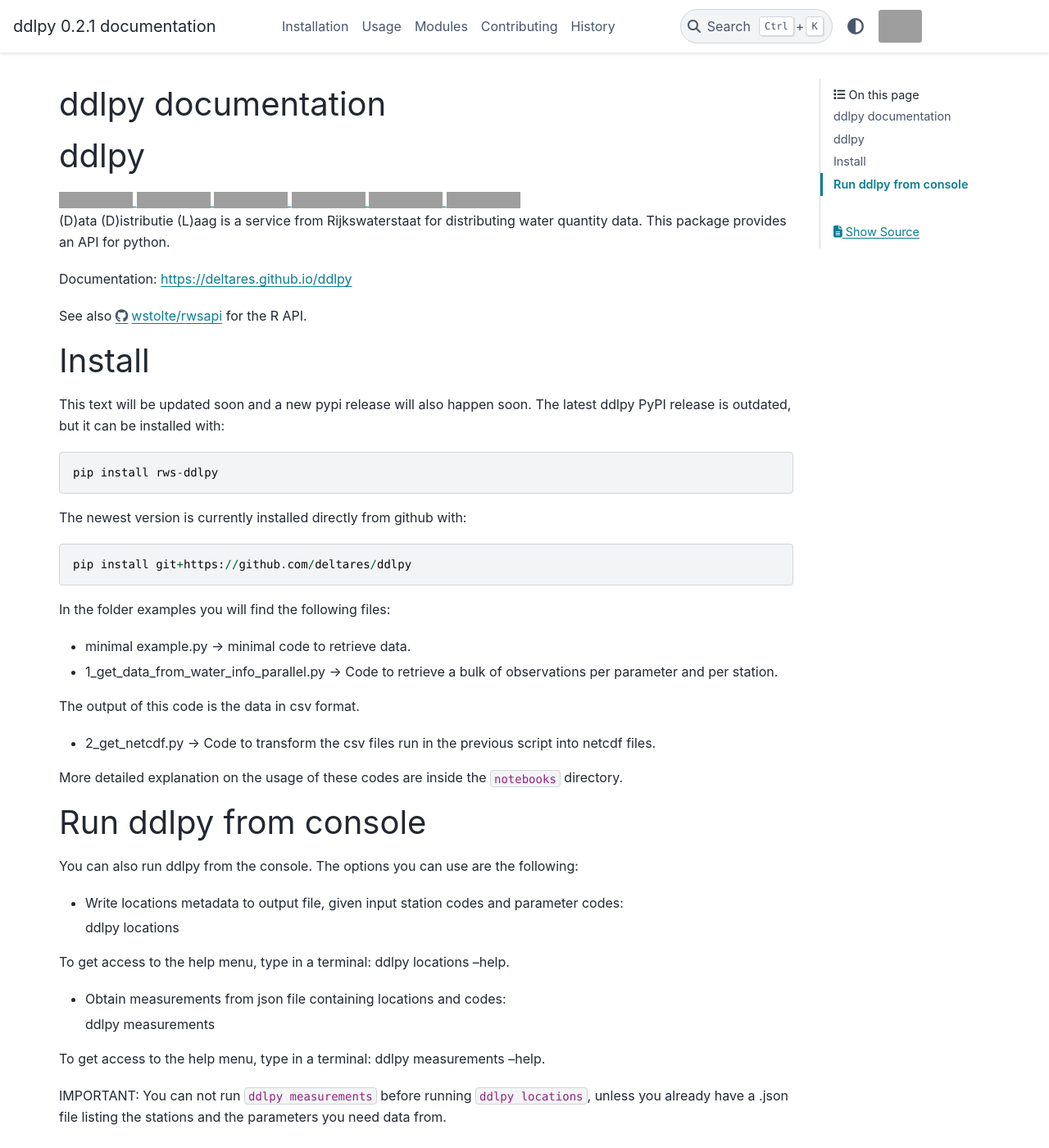
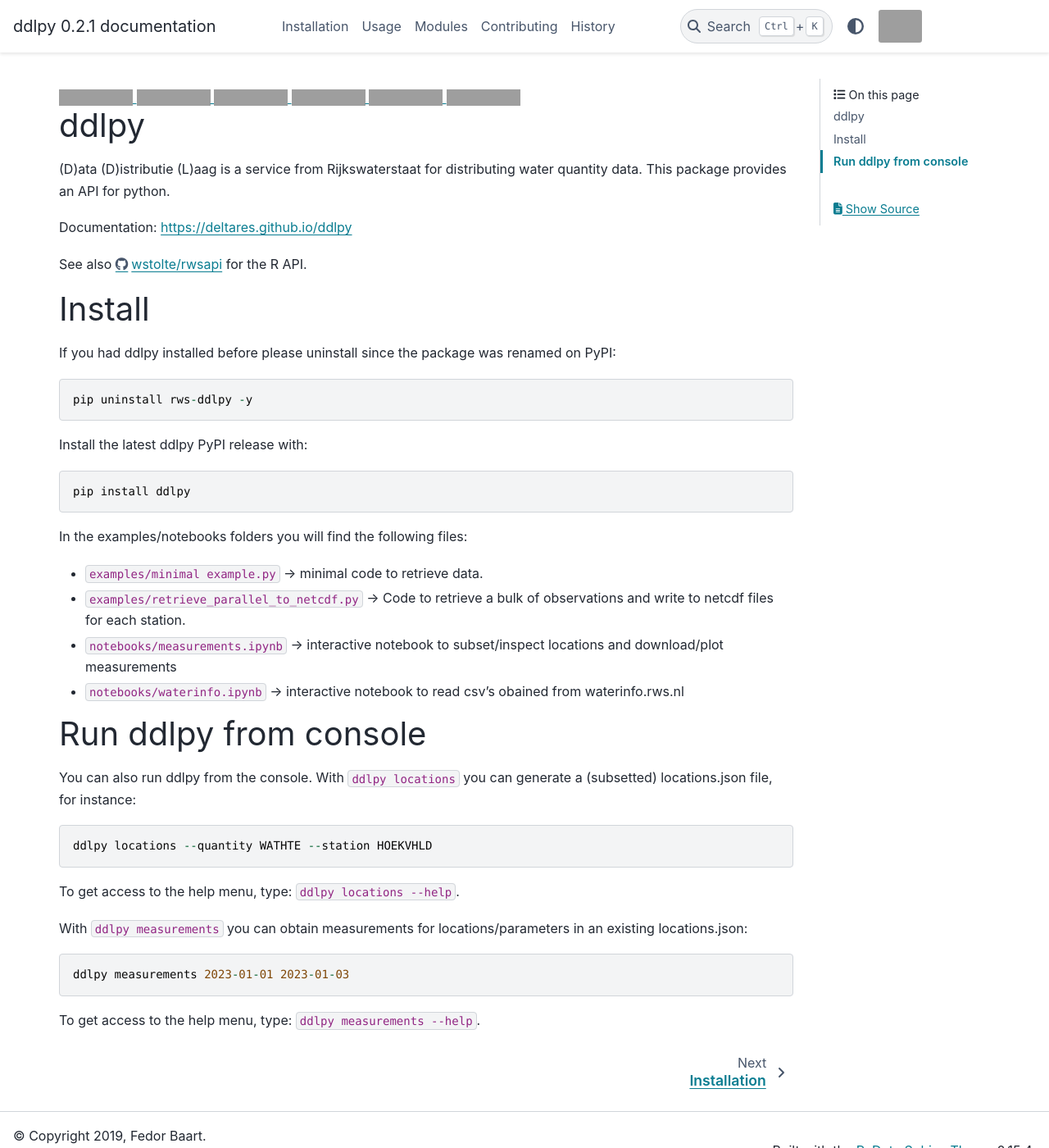
Before and after one commit to Deltares/ddlpy, a Sphinx documentation site: the page built from docs/index.rst, in a window 1280 px wide and 1400 px high, cut to the strip 0-1400 px from the top of the window. Shown: the whole strip at 82% size. Built offline with Sphinx 7.4.7 and the PyData theme 0.15.4, drawn with Linux system fonts in a browser that asks for light colours; grey boxes are pictures that could not be loaded.

Commit message:
improved cli docs

```diff
--- a/README.md
+++ b/README.md
@@ -1,11 +1,11 @@
-# ddlpy
-
 [![pypi-image](https://img.shields.io/pypi/v/ddlpy.svg)](https://pypi.python.org/pypi/ddlpy)
 [![pytest](https://github.com/Deltares/ddlpy/actions/workflows/pytest.yml/badge.svg?branch=main)](https://github.com/Deltares/ddlpy/actions/workflows/pytest.yml)
 [![codecov](https://img.shields.io/codecov/c/github/deltares/ddlpy.svg?style=flat-square)](https://app.codecov.io/gh/deltares/ddlpy?displayType=list)
 [![Quality Gate Status](https://sonarcloud.io/api/project_badges/measure?project=Deltares_ddlpy&metric=alert_status)](https://sonarcloud.io/summary/overall?id=Deltares_ddlpy)
 [![Supported versions](https://img.shields.io/pypi/pyversions/ddlpy.svg)](https://pypi.org/project/ddlpy)
 [![Downloads](https://img.shields.io/pypi/dm/ddlpy.svg)](https://pypistats.org/packages/ddlpy)
+
+# ddlpy
 
 (D)ata (D)istributie (L)aag is a service from Rijkswaterstaat for distributing water quantity data. This package provides an API for python.
 
@@ -16,40 +16,35 @@
 
 # Install
 
-This text will be updated soon and a new pypi release will also happen soon.
-The latest ddlpy PyPI release is outdated, but it can be installed with:
+If you had ddlpy installed before please uninstall since the package was renamed on PyPI:
 
-	pip install rws-ddlpy
+	pip uninstall rws-ddlpy -y
 
-The newest version is currently installed directly from github with:
+Install the latest ddlpy PyPI release with:
 
-    pip install git+https://github.com/deltares/ddlpy
+	pip install ddlpy
 
-In the folder examples you will find the following files:
+In the examples/notebooks folders you will find the following files:
 
-* minimal example.py -> minimal code to retrieve data.
+* `examples/minimal example.py` -> minimal code to retrieve data.
 
-* 1_get_data_from_water_info_parallel.py -> Code to retrieve a bulk of observations per parameter and per station.
+* `examples/retrieve_parallel_to_netcdf.py` -> Code to retrieve a bulk of observations and write to netcdf files for each station.
 
-The output of this code is the data in csv format.
+* `notebooks/measurements.ipynb` -> interactive notebook to subset/inspect locations and download/plot measurements
 
-* 2_get_netcdf.py -> Code to transform the csv files run in the previous script into netcdf files.
+* `notebooks/waterinfo.ipynb` -> interactive notebook to read csv's obained from waterinfo.rws.nl
 
-More detailed explanation on the usage of these codes are inside the `notebooks` directory.
 
 # Run ddlpy from console
 
-You can also run ddlpy from the console. The options you can use are the following:
-* Write locations metadata to output file, given input station codes and parameter codes:
+You can also run ddlpy from the console. With `ddlpy locations` you can generate a (subsetted) locations.json file, for instance:
 
-    ddlpy locations
+	ddlpy locations --quantity WATHTE --station HOEKVHLD
 
-To get access to the help menu, type in a terminal: ddlpy locations --help.
+To get access to the help menu, type: `ddlpy locations --help`.
 
-* Obtain measurements from json file containing locations and codes:
+With `ddlpy measurements` you can obtain measurements for locations/parameters in an existing locations.json:
 
-    ddlpy measurements
+	ddlpy measurements 2023-01-01 2023-01-03
 
-To get access to the help menu, type in a terminal: ddlpy measurements --help.
-
-IMPORTANT: You can not run `ddlpy measurements` before running `ddlpy locations`, unless you already have a .json file listing the stations and the parameters you need data from.
+To get access to the help menu, type: `ddlpy measurements --help`.
--- a/docs/index.rst
+++ b/docs/index.rst
@@ -1,6 +1,3 @@
-ddlpy documentation
-===================
-
 .. mdinclude:: ../README.md
 
 .. toctree::
--- a/docs/modules.rst
+++ b/docs/modules.rst
@@ -9,6 +9,7 @@
    :undoc-members:
    :show-inheritance:
 
+
 ddlpy module
 ---------------
 
```
Also changed, not shown: 1 other file.
